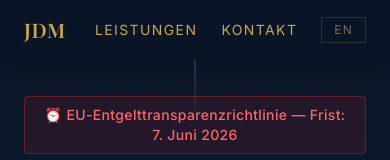
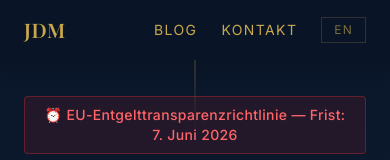
Before and after one commit to carolinejunker/jdm-advisory, a Next.js app: page /equal-pay in a window 390 px wide. Shown: the top 160 px of the page. Built offline with nearby package versions, Linux system fonts and the light colour scheme; a web font is replaced by a local one.

Commit message:
fix: Blog-Link in Equal Pay Navigation (DE + EN)
- Blog/Insights Link in der Equal Pay Nav hinzugefügt
- Leistungen/Services Link zeigt auf Homepage (/#services)
- Gleiche Änderung für DE und EN Equal Pay Seite

```diff
--- a/src/app/en/equal-pay/page.tsx
+++ b/src/app/en/equal-pay/page.tsx
@@ -184,11 +184,17 @@ export default function EqualPayEnPage() {
           </Link>
           <div className="flex items-center gap-6">
             <a
-              href="#paths"
-              className="text-gold text-sm uppercase tracking-widest hover:text-gold-light transition-colors"
+              href="/en#services"
+              className="text-gold text-sm uppercase tracking-widest hover:text-gold-light transition-colors hidden md:inline"
             >
               Services
             </a>
+            <Link
+              href="/en/blog"
+              className="text-gold text-sm uppercase tracking-widest hover:text-gold-light transition-colors"
+            >
+              Insights
+            </Link>
             <a
               href="#contact"
               className="text-gold text-sm uppercase tracking-widest hover:text-gold-light transition-colors"
--- a/src/app/equal-pay/page.tsx
+++ b/src/app/equal-pay/page.tsx
@@ -184,11 +184,17 @@ export default function EqualPayPage() {
           </Link>
           <div className="flex items-center gap-6">
             <a
-              href="#wege"
-              className="text-gold text-sm uppercase tracking-widest hover:text-gold-light transition-colors"
+              href="/#services"
+              className="text-gold text-sm uppercase tracking-widest hover:text-gold-light transition-colors hidden md:inline"
             >
               Leistungen
             </a>
+            <Link
+              href="/blog"
+              className="text-gold text-sm uppercase tracking-widest hover:text-gold-light transition-colors"
+            >
+              Blog
+            </Link>
             <a
               href="#kontakt"
               className="text-gold text-sm uppercase tracking-widest hover:text-gold-light transition-colors"
```
